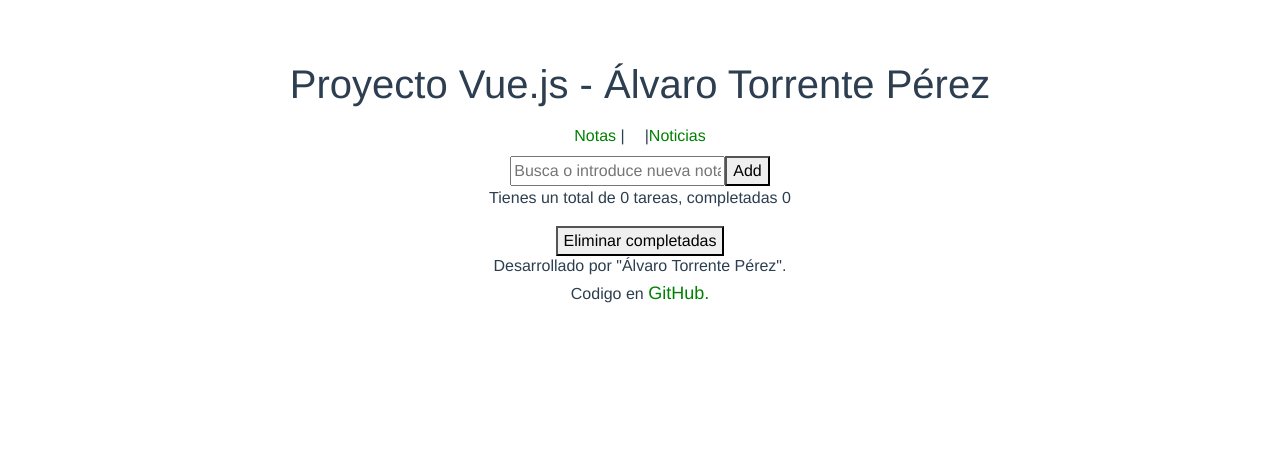
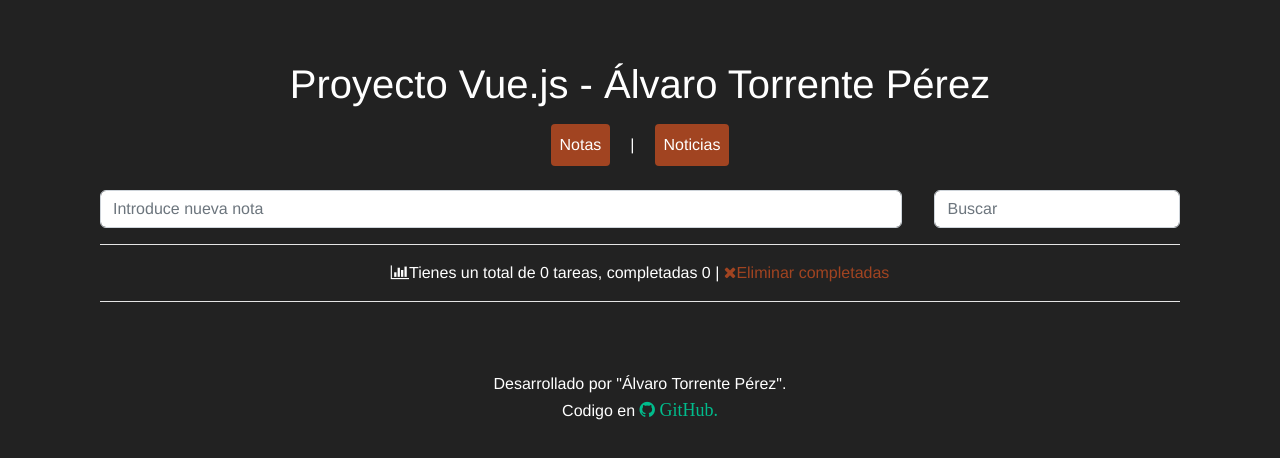
Before and after one commit to altope98/VueJS-Notes, a Vue app: page /#/inicio in a window 1280 px wide. Before the commit this address led to /#/inicio. Shown: the top 458 px of the page. Built offline with nearby package versions, Linux system fonts and the light colour scheme; what vue-infinite-scroll would draw is missing.

Commit message:
terminado

```diff
--- a/package.json
+++ b/package.json
@@ -8,7 +8,6 @@
     "lint": "vue-cli-service lint"
   },
   "dependencies": {
-    "@fortawesome/fontawesome-free": "^5.12.0",
     "axios": "^0.19.2",
     "bootstrap": "^4.4.1",
     "core-js": "^3.4.4",
--- a/public/index.html
+++ b/public/index.html
@@ -1,13 +1,15 @@
 <!DOCTYPE html>
-<html lang="en">
+<html lang="en" >
   <head>
     <meta charset="utf-8">
     <meta http-equiv="X-UA-Compatible" content="IE=edge">
     <meta name="viewport" content="width=device-width,initial-scale=1.0">
     <link rel="icon" href="<%= BASE_URL %>favicon.ico">
     <title>proyectovue</title>
+    <style>
+    </style>
   </head>
-  <body>
+  <body style="background-color:#222222;">
     <noscript>
       <strong>We're sorry but proyectovue doesn't work properly without JavaScript enabled. Please enable it to continue.</strong>
     </noscript>
--- a/src/App.vue
+++ b/src/App.vue
@@ -1,14 +1,15 @@
 <template>
   <div id="app" class="container">
+    <link href="https://stackpath.bootstrapcdn.com/font-awesome/4.7.0/css/font-awesome.min.css" rel="stylesheet" integrity="sha384-wvfXpqpZZVQGK6TAh5PVlGOfQNHSoD2xbE+QkPxCAFlNEevoEH3Sl0sibVcOQVnN" crossorigin="anonymous">
     <header class="header">
         <label class="h1">Proyecto Vue.js - Álvaro Torrente Pérez</label>
         <nav class="navbar navbar-expand-lg" >
         <div class="collapse navbar-collapse justify-content-center">
           <li class="nav-item active" style="margin-right:20px;">
-            <router-link to="/inicio" style="color:green;">Notas</router-link> |
+            <router-link to="/inicio" style="color:#ffff; background-color:#a14421; "  class="p-2 btn ">Notas</router-link>
           </li> |
-          <li class="nav-item active">
-             <router-link to="/noticias" style="color:green;">Noticias</router-link>
+          <li class="nav-item active" style="margin-left:20px;">
+             <router-link to="/noticias" style="color:#ffff; background-color:#a14421; " class="p-2 btn ">Noticias</router-link>
           </li>
        </div>
       </nav>
@@ -17,7 +18,7 @@
         <keep-alive>
           <router-view></router-view>
         </keep-alive>
-
+      <br>
       <pie></pie>
 
   </div>
@@ -53,7 +54,14 @@ li{
   -webkit-font-smoothing: antialiased;
   -moz-osx-font-smoothing: grayscale;
   text-align: center;
-  color: #2c3e50;
+  color: #ffff;
   margin-top: 60px;
+
 }
+
+
+
+
+
+
 </style>
--- a/src/components/listaNotas.vue
+++ b/src/components/listaNotas.vue
@@ -1,18 +1,19 @@
 <template lang="html">
 
-<div class="container-fluid">
+<div class="container-fluid app-lista-notas">
 
-    <input type="text" v-model="texto" placeholder="Busca o introduce nueva nota" v-on:keypress.enter="crearNota" >
-    <button v-on:click="crearNota">Add</button>
+    <div class="inputs">
+    <input type="text" v-model="texto" placeholder="Introduce nueva nota" v-on:keypress.enter="crearNota" class="input-new form-control" style="margin-right:2rem;" >
+    <input type="text" v-model="busqueda" placeholder="Buscar" class="input-busqueda form-control" style="width:30%;">
+    </div>
 
-
-
+  <hr>
   <section class="lista-notas">
-    <p>Tienes un total de {{totalTareas}} tareas, completadas {{totalCompletadas}}</p>
-      <button v-on:click="del_completadas">Eliminar completadas</button>
+    <p><i class="fa fa-bar-chart" aria-hidden="true"></i>Tienes un total de {{totalTareas}} tareas, completadas {{totalCompletadas}}  |  <a  class="clickable" v-on:click="del_completadas" ><i class="fa fa-times" aria-hidden="true"></i>Eliminar completadas</a></p>
+  <hr>
       <transition-group name="animacion">
         <nota v-for="(elemento,index) in filtrar"
-        v-bind:key="index"
+        v-bind:key="elemento.text"
         v-bind:clave="index"
         v-bind:text="elemento.text"
         v-bind:seleccion="elemento.seleccion"
@@ -46,7 +47,8 @@ import nota from './nota.vue'
       return{
         texto: '',
         arr:[],
-        fecha: ''
+        fecha: '',
+        busqueda:''
       }
     },
     methods: {
@@ -77,8 +79,6 @@ import nota from './nota.vue'
     del_nota: function(index){
       this.arr.splice(index,1);
       localStorage.notas=JSON.stringify(this.arr);
-
-
     },
 
     ordenar: function(){
@@ -99,7 +99,7 @@ import nota from './nota.vue'
       filtrar: function () {
         var vm = this;
         return this.arr.filter(function (elemento) {
-          return elemento.text.toLowerCase().indexOf(vm.texto.toLowerCase()) !== -1;
+          return elemento.text.toLowerCase().indexOf(vm.busqueda.toLowerCase()) !== -1;
         })
       },
 
@@ -133,6 +133,32 @@ import nota from './nota.vue'
   opacity: 0;
 }
 
+.animacion-leave-active {
+  transition: opacity .5s;
+}
+ .animacion-leave-to{
+  opacity: 0;
+}
+
 .lista-notas {
 }
+
+.app-lista-notas hr{
+  background-color: #fff;
+}
+
+.inputs{
+  display: flex;
+  flex-flow: row nowrap;
+  margin: 1rem 0;
+}
+.inputs input{
+  border-radius: 6px;
+}
+
+.clickable{
+  cursor: pointer;
+  text-decoration:none;
+  color:#a14421;
+}
 </style>
--- a/src/components/listaNoticias.vue
+++ b/src/components/listaNoticias.vue
@@ -1,7 +1,7 @@
 <template lang="html">
 
 <div >
-  <select v-model="categoria" @change="getNews" >
+  <select v-model="categoria" @change="getNews" class="form-control" style="border-radius:10px;">
     <option selected >general</option>
     <option>business</option>
     <option>entertainment</option>
@@ -12,7 +12,7 @@
   </select>
 
   <div class="lista-noticias container-fluid"  >
-    <transition-group name="animacion">
+    <transition-group name="animacion2">
     <noticia  v-for="(elemento, index) in datos" v-bind:key="index"
       v-bind:titulo="elemento.title"
       v-bind:imagen="elemento.urlToImage"
@@ -21,10 +21,11 @@
       v-bind:url="elemento.url"
       v-bind:fecha="elemento.publishedAt"
       v-bind:contenido="elemento.content"
+      v-bind:clave="index"
       ></noticia>
     </transition-group>
   </div>
-  <observer @intersect="getNewsScroll"></observer>
+  <scrollObserver @intersect="getNewsScroll"></scrollObserver>
   </div>
 
 </template>
@@ -33,12 +34,12 @@
 
 import axios from 'axios'
 import noticia from './noticia.vue'
-import observer from './observer.vue'
+import scrollObserver from './scrollObserver.vue'
   export default  {
     name: 'lista-noticias',
     components: {
       noticia,
-      observer
+      scrollObserver
     },
     props: [],
     data () {
@@ -51,7 +52,7 @@ import observer from './observer.vue'
     },
     methods: {
       getNews: function(){
-            axios.get("https://newsapi.org/v2/top-headlines?country=gb&apiKey=cb307264ad4d4cdbbeeb28abd216bf26&category="+this.categoria+"&page=1&pageSize=10")
+            axios.get("https://newsapi.org/v2/top-headlines?country=fr&apiKey=cb307264ad4d4cdbbeeb28abd216bf26&category="+this.categoria+"&page=1&pageSize=10")
             .then(
               response =>{
                 this.datos=response.data.articles;
@@ -68,7 +69,7 @@ import observer from './observer.vue'
           this.page++;
           if((this.total)-10>=1 ){
             window.scrollBy(0,-1000);
-            axios.get("https://newsapi.org/v2/top-headlines?country=gb&apiKey=cb307264ad4d4cdbbeeb28abd216bf26&category="+this.categoria+"&page="+this.page+"&pageSize=10")
+            axios.get("https://newsapi.org/v2/top-headlines?country=fr&apiKey=cb307264ad4d4cdbbeeb28abd216bf26&category="+this.categoria+"&page="+this.page+"&pageSize=10")
             .then(
               response =>{
                 for (const articulo of response.data.articles) {
@@ -83,6 +84,10 @@ import observer from './observer.vue'
 
           }
       },
+
+      detalle: function(){
+
+      }
     },
     computed: {
 
@@ -97,17 +102,26 @@ import observer from './observer.vue'
 </script>
 
 <style scoped>
+
   .lista-noticias {
     display: flex;
     flex-flow: column nowrap;
     margin:auto 0;
   }
 
-  .animacion-enter-active {
+
+
+.animacion2-enter-active {
   transition: all 1.5s ease;
 }
-.animacion-enter{
-  transform: translateX(-1000px);
+.animacion2-enter{
+  opacity: 0;
+}
+
+.animacion2-enter-active .animacion2-leave-active {
+  transition: opacity .5s;
+}
+.animacion2-enter .animacion2-leave-to{
   opacity: 0;
 }
 </style>
--- a/src/components/noticia.vue
+++ b/src/components/noticia.vue
@@ -1,9 +1,10 @@
 <template lang="html">
 
      <div class="card">
-       <img class="card-img-top " :src=this.imagen  ><!--  -->
+       <img class="card-img-top " :src=this.imagen >
         <div class="card-body" >
-          <h3 class="card-title"> {{this.titulo}}  -  {{this.fecha}}</h3>
+          <h3 class="card-title"> {{this.titulo}}</h3>
+          <p>{{this.fecha}}</p>
           <p class="card-text">{{this.titulo}}</p>
         </div>
       </div>
@@ -15,7 +16,7 @@
 
   export default  {
     name: 'noticia',
-    props: ['titulo','imagen','descripcion','autor','url','fecha','contenido'],
+    props: ['titulo','imagen','descripcion','autor','url','fecha','contenido', 'clave'],
     data () {
       return {
 
@@ -39,14 +40,17 @@
     border-radius: 15px;
     margin: 1rem auto;
     padding: 1rem;
-    animation-name: animacion;
     animation-duration: 0.5s;
+    transform:scale(0.98);
+    background-color: #303030;
   }
-  @keyframes animacion {
-    from {transform: scale(0.5); opacity: 0.5;}
-    to {transform: scale(1); opacity: 1;}
+
+  .card:hover{
+    transition: all 1s ease;
+
+    transform: scale(1);
   }
-  .card:hover{
-    transform: scale(0.98);
-  }
+
+
+
 </style>
--- a/src/components/pie.vue
+++ b/src/components/pie.vue
@@ -1,8 +1,9 @@
 <template lang="html">
-
-  <footer class="pie">
+  <footer>
+    <div class="pie">
       <h6>Desarrollado por "Álvaro Torrente Pérez".</h6>
-      <h6>Codigo en <a class="fa fa-github" style="font-size: 18px; color: green; text-decoration: none;" href="https://github.com/altope98/VueJS-Notes.git"> GitHub.</a></h6>
+      <h6>Codigo en <a class="fa fa-github" style="font-size: 18px; color: #00bc8c; text-decoration: none;" href="https://github.com/altope98/VueJS-Notes.git"> GitHub.</a></h6>
+    </div>
   </footer>
 
 </template>
@@ -32,7 +33,7 @@
 </script>
 
 <style scoped >
-  .pie {
-
+  footer {
+    margin-top: 2rem;
   }
 </style>
--- a/src/components/observer.vue
+++ b/src/components/scrollObserver.vue
@@ -1,13 +1,11 @@
 <template lang="html">
-
   <div class="observer"></div>
-
 </template>
 
 <script lang="js">
 
   export default  {
-    name: 'observer',
+    name: 'scrollObserver',
     props: [],
     mounted () {
       this.observer=new IntersectionObserver(([entry])=>{
--- a/src/main.js
+++ b/src/main.js
@@ -8,6 +8,8 @@ import infiniteScroll from 'vue-infinite-scroll'
 Vue.use(infiniteScroll)
 
 import 'bootstrap/dist/css/bootstrap.css'
+
+
 
 
 Vue.use(VueRouter)
```
Also changed, not shown: src/components/nota.vue (+69 -9 lines), 1 other file (tests, documents, lock files or other folders).
